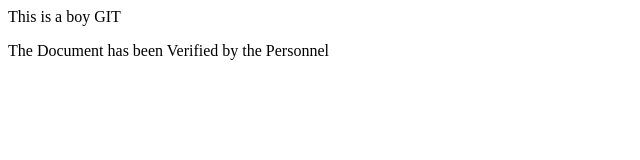
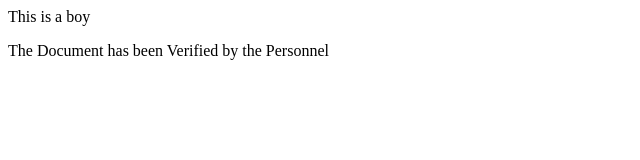
Before and after one commit to IfeDayo1016/Gaidost_trials, a plain HTML site: page index.html in a window 1280 px wide. Shown: the full height of the page, 0-640 px from the left. Drawn offline with Linux system fonts and the light colour scheme.

Commit message:
another editing done

```diff
--- a/index.html
+++ b/index.html
@@ -4,7 +4,6 @@
         <title> Verified Document</title>
     </head>
     <body>This is a boy
-        GIT
         <p>The Document has been Verified by the Personnel</p>
     </body>
     </html>
```
